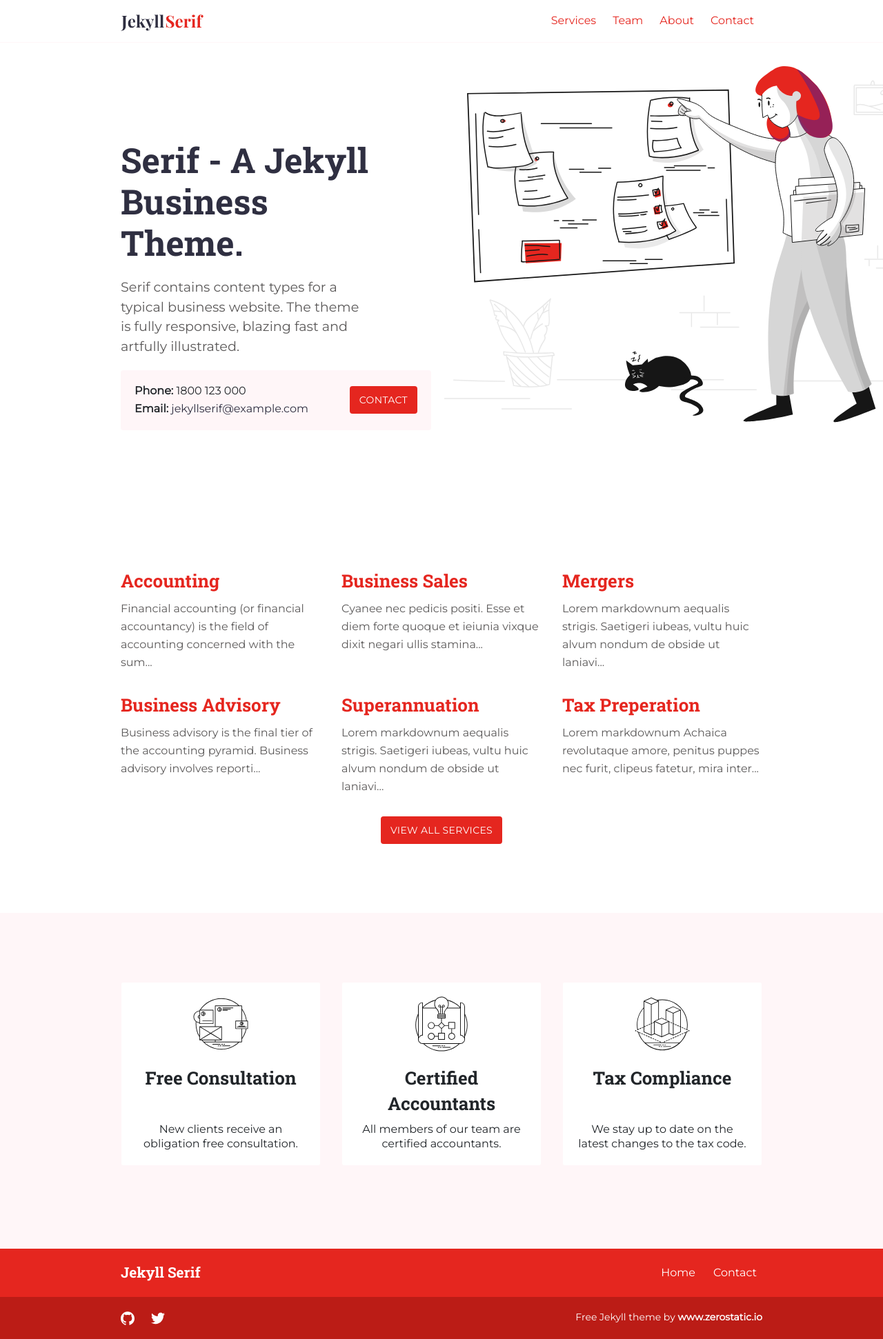
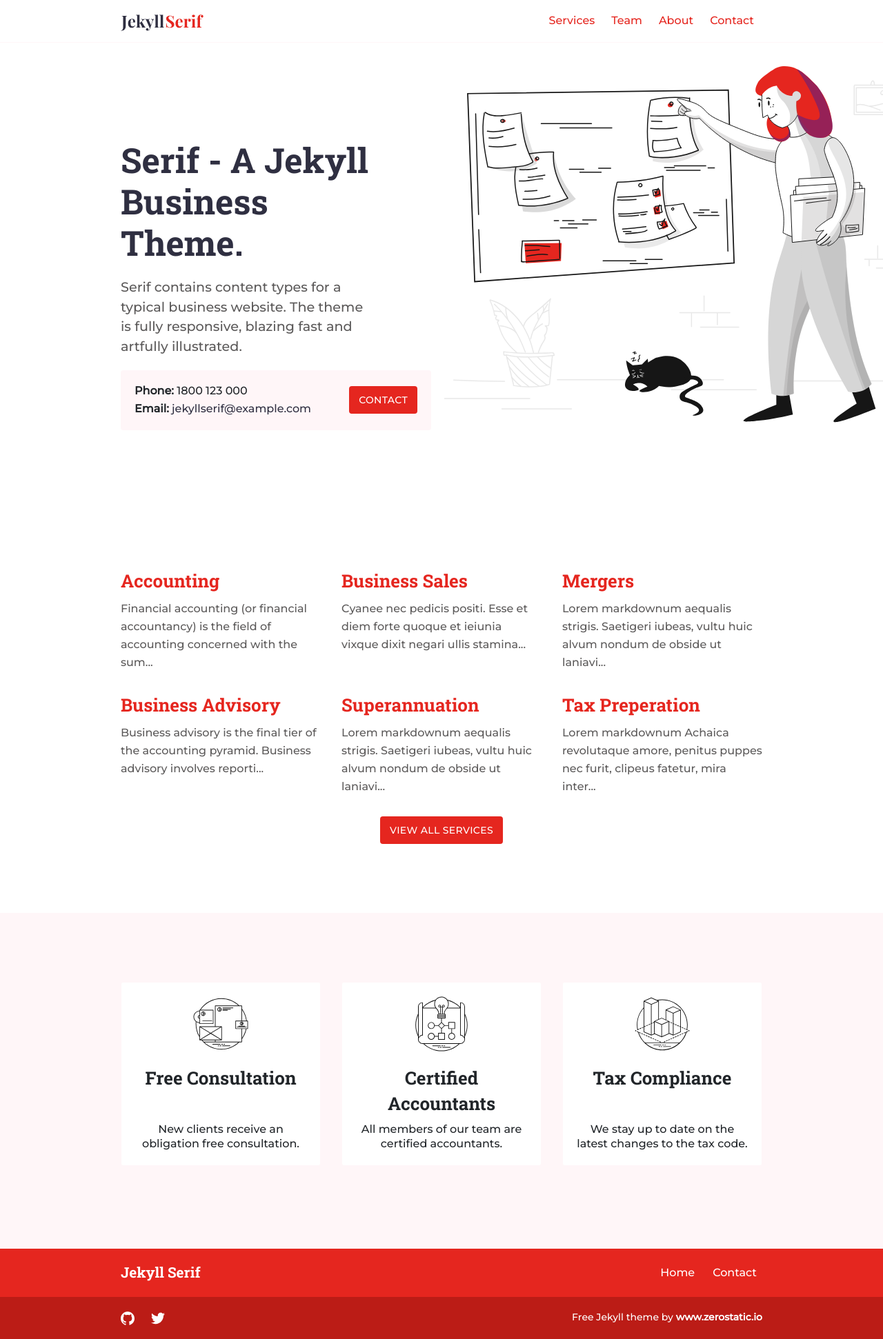
Before and after one commit to spmwtech/SPMWtech, a Jekyll site: the page built from index.md, in a window 1280 px wide. Shown: the whole page at 69% size. Built offline with Jekyll 4.4.1, drawn with Linux system fonts in a browser that asks for light colours.

Commit message:
Update default.html

```diff
--- a/_layouts/default.html
+++ b/_layouts/default.html
@@ -9,7 +9,7 @@
   <!-- Google Fonts CDN -->
   <link rel="preconnect" href="https://fonts.googleapis.com">
   <link rel="preconnect" href="https://fonts.gstatic.com" crossorigin>
-  <link href="https://fonts.googleapis.com/css2?family=Montserrat:ital@0;1&family=Roboto+Slab:wght@700&display=swap" rel="stylesheet">
+  <link href="https://fonts.googleapis.com/css2?family=Montserrat:ital,wght@0,500;1,500&family=Roboto+Slab:wght@700&display=swap" rel="stylesheet">
   <!-- Self host font -->
   <!-- <link rel="preload" href="{{ '/assets/fonts/Circular Std Font.woff2' | relative_url }}" as="font" type="font/woff2" crossorigin> -->
   <link href="{{ '/assets/css/style.css' | relative_url }}" rel="stylesheet">
```
